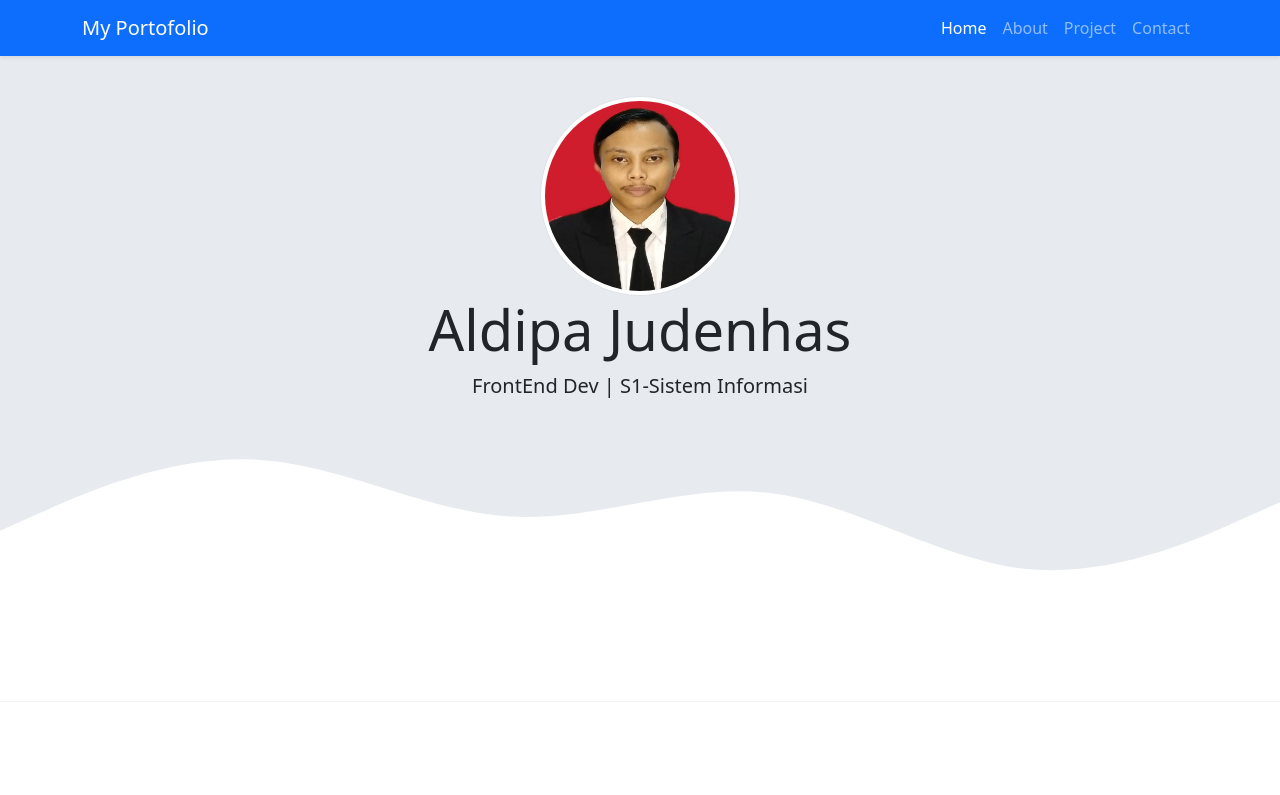
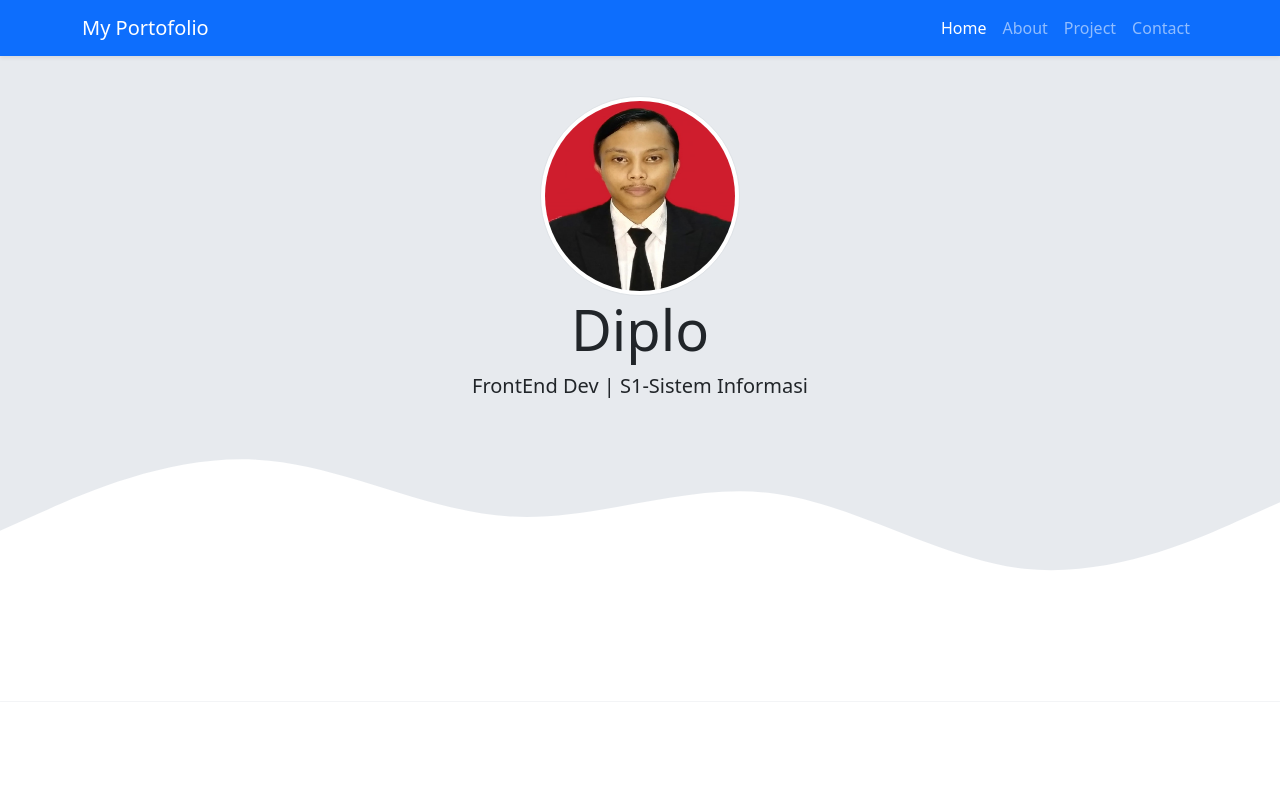
Before and after one commit to diplo6699/diplo6699.github.io, a plain HTML site: page index.html in a window 1280 px wide. Shown: the top 795 px of the page. Drawn offline with nearby package versions, Linux system fonts and the light colour scheme.

Commit message:
mengubah footer dan jumbotron di index.html

```diff
--- a/index.html
+++ b/index.html
@@ -50,7 +50,7 @@
 
     <section class="jumbotron text-center">
       <img src="img/pasfoto.jpg" alt="aldipa judenhas" width="200" class="rounded-circle img-thumbnail" />
-      <h1 class="display-4">Aldipa Judenhas</h1>
+      <h1 class="display-4">Diplo</h1>
       <p class="lead">FrontEnd Dev | S1-Sistem Informasi</p>
       <svg xmlns="http://www.w3.org/2000/svg" viewBox="0 0 1440 320">
         <path
@@ -198,7 +198,7 @@
     <!-- Footer -->
 
     <footer class="bg-primary text-white text-center pb-3">
-      <p>Created with <i class="bi bi-heart-fill text-danger"></i> by <a href="https://www.instagram.com/aldipa_0/" class="text-white fw-bold">Aldipa Judenhas</a></p>
+      <p>Created with <i class="bi bi-heart-fill text-danger"></i> by <a href="https://www.instagram.com/aldipa_0/" class="text-white fw-bold">Diplo6699</a></p>
     </footer>
 
     <!-- Akhir Footer -->
```
